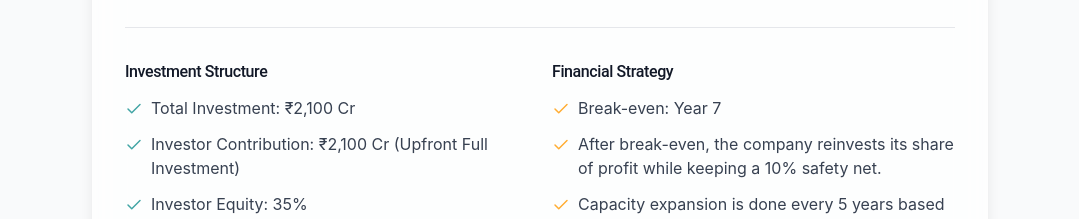
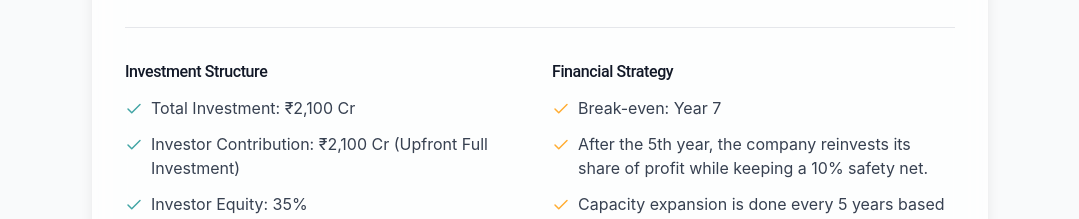
Before and after one commit to raxx027/accepl-pitch-project, a React (Vite) app: page / in a window 1280 px wide. Shown: the part 1400-1619 px from the top of the page, without its empty margins (100-1179 px from the left). Built offline with nearby package versions, Linux system fonts and the light colour scheme.

Commit message:
Update financial strategy
Modify the financial strategy to reinvest after the 5th year.

```diff
--- a/src/components/ExecutiveSummary.tsx
+++ b/src/components/ExecutiveSummary.tsx
@@ -118,7 +118,7 @@ const ExecutiveSummary = () => {
                     <svg xmlns="http://www.w3.org/2000/svg" width="18" height="18" viewBox="0 0 24 24" fill="none" stroke="currentColor" strokeWidth="2" strokeLinecap="round" strokeLinejoin="round" className="text-accepl-amber mt-1 flex-shrink-0">
                       <polyline points="20 6 9 17 4 12"/>
                     </svg>
-                    <span>After break-even, the company reinvests its share of profit while keeping a 10% safety net.</span>
+                    <span>After the 5th year, the company reinvests its share of profit while keeping a 10% safety net.</span>
                   </li>
                   <li className="flex items-start gap-2">
                     <svg xmlns="http://www.w3.org/2000/svg" width="18" height="18" viewBox="0 0 24 24" fill="none" stroke="currentColor" strokeWidth="2" strokeLinecap="round" strokeLinejoin="round" className="text-accepl-amber mt-1 flex-shrink-0">
```
